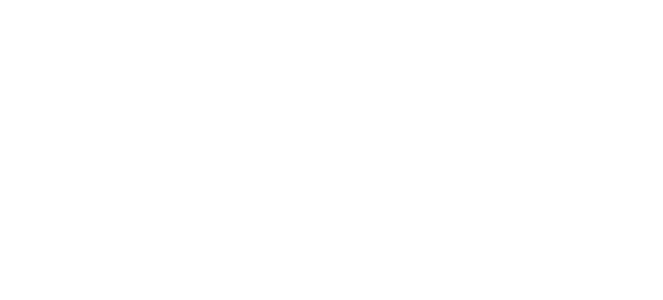
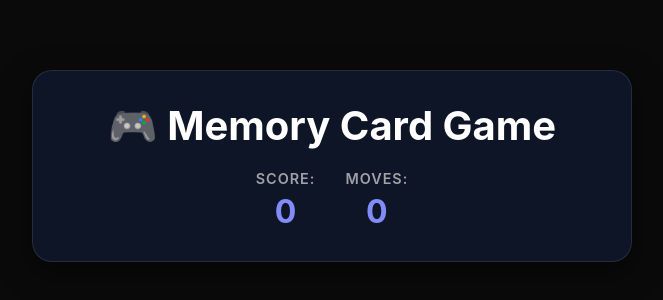
Before and after one commit to JeffreyIga4/Memory-Card, a React (Vite) app: page / in a window 1280 px wide. Shown: the part 234-534 px from the top of the page, without its empty margins (308-971 px from the left). Built offline with nearby package versions, Linux system fonts and the light colour scheme.

Commit message:
css added

```diff
--- a/src/App.jsx
+++ b/src/App.jsx
@@ -1,5 +1,12 @@
+
+import { GamerHeader } from "./components/GameHeader";
+
 function App() {
-  return <div className="app"></div>;
+  return  (
+  <div className="app">
+    <GamerHeader/>
+    </div>
+  );
 }
 
 export default App
--- /dev/null
+++ b/src/components/GameHeader.jsx
@@ -0,0 +1,20 @@
+
+
+export const GamerHeader = () => {
+
+    return (
+        <header className="game-header">
+            <h1>🎮 Memory Card Game</h1>
+            <div className="stats">
+                <div className="stat-item">
+                    <span className="stat-label">Score:</span>
+                    <span className="stat-value">0</span>
+                </div>
+                <div className="stat-item">
+                    <span className="stat-label">Moves:</span>
+                    <span className="stat-value">0</span>
+                </div>
+            </div>
+        </header>
+    )
+}
--- a/src/index.css
+++ b/src/index.css
@@ -0,0 +1,250 @@
+* {
+  margin: 0;
+  padding: 0;
+  box-sizing: border-box;
+}
+
+body {
+  font-family: -apple-system, BlinkMacSystemFont, "Segoe UI", Roboto, Oxygen,
+    Ubuntu, Cantarell, sans-serif;
+  background: #0a0a0a;
+  min-height: 100vh;
+  display: flex;
+  justify-content: center;
+  align-items: center;
+  padding: 20px;
+  color: #fff;
+}
+
+#root {
+  width: 100%;
+  max-width: 1200px;
+}
+
+.app {
+  display: flex;
+  flex-direction: column;
+  align-items: center;
+  gap: 30px;
+}
+
+.game-header {
+  display: flex;
+  flex-direction: column;
+  align-items: center;
+  gap: 20px;
+  background: rgba(15, 23, 42, 0.9);
+  padding: 30px;
+  border-radius: 20px;
+  box-shadow: 0 10px 30px rgba(0, 0, 0, 0.5);
+  width: 100%;
+  max-width: 600px;
+  border: 1px solid rgba(255, 255, 255, 0.1);
+}
+
+.game-header h1 {
+  font-size: 2.5rem;
+  color: #fff;
+  text-align: center;
+}
+
+.stats {
+  display: flex;
+  gap: 30px;
+  justify-content: center;
+  width: 100%;
+}
+
+.stat-item {
+  display: flex;
+  flex-direction: column;
+  align-items: center;
+  gap: 5px;
+}
+
+.stat-label {
+  font-size: 0.9rem;
+  color: #a1a1aa;
+  font-weight: 600;
+  text-transform: uppercase;
+  letter-spacing: 1px;
+}
+
+.stat-value {
+  font-size: 2rem;
+  font-weight: bold;
+  color: #818cf8;
+}
+
+.reset-btn {
+  background: linear-gradient(135deg, #667eea 0%, #764ba2 100%);
+  color: white;
+  border: none;
+  padding: 12px 30px;
+  font-size: 1.1rem;
+  font-weight: 600;
+  border-radius: 10px;
+  cursor: pointer;
+  transition: transform 0.2s, box-shadow 0.2s;
+  box-shadow: 0 4px 15px rgba(0, 0, 0, 0.2);
+}
+
+.reset-btn:hover {
+  transform: translateY(-2px);
+  box-shadow: 0 6px 20px rgba(0, 0, 0, 0.3);
+}
+
+.reset-btn:active {
+  transform: translateY(0);
+}
+
+.win-message {
+  background: rgba(15, 23, 42, 0.95);
+  padding: 30px 50px;
+  border-radius: 15px;
+  text-align: center;
+  box-shadow: 0 10px 30px rgba(0, 0, 0, 0.5);
+  border: 1px solid rgba(255, 255, 255, 0.1);
+  animation: slideDown 0.5s ease-out;
+}
+
+@keyframes slideDown {
+  from {
+    opacity: 0;
+    transform: translateY(-20px);
+  }
+  to {
+    opacity: 1;
+    transform: translateY(0);
+  }
+}
+
+.win-message h2 {
+  font-size: 2rem;
+  margin-bottom: 10px;
+}
+
+.win-message p {
+  font-size: 1.2rem;
+  color: #a1a1aa;
+}
+
+.cards-grid {
+  display: grid;
+  grid-template-columns: repeat(4, 1fr);
+  gap: 15px;
+  max-width: 600px;
+  width: 100%;
+}
+
+.card {
+  aspect-ratio: 1;
+  position: relative;
+  cursor: pointer;
+  transform-style: preserve-3d;
+  transition: transform 0.6s;
+}
+
+.card-front,
+.card-back {
+  position: absolute;
+  width: 100%;
+  height: 100%;
+  display: flex;
+  align-items: center;
+  justify-content: center;
+  border-radius: 15px;
+  box-shadow: 0 4px 15px rgba(0, 0, 0, 0.2);
+  backface-visibility: hidden;
+  transition: opacity 0.3s, transform 0.3s;
+}
+
+.card-front {
+  background: linear-gradient(to bottom, #0f172a, #0b0f1a);
+  color: white;
+  font-weight: bold;
+  font-size: 3rem;
+  z-index: 1;
+  border: 2px solid rgba(255, 255, 255, 0.1);
+}
+
+.card-back {
+  background: #1e1e1e;
+  font-size: 4rem;
+  z-index: 0;
+  border: 2px solid rgba(255, 255, 255, 0.1);
+}
+
+.card.flipped .card-front {
+  opacity: 0;
+  pointer-events: none;
+  transform: scale(0.9);
+}
+
+.card.flipped .card-back {
+  opacity: 1;
+}
+
+.card.matched {
+  pointer-events: none;
+}
+
+.card.matched .card-back {
+  background: rgba(126, 211, 33, 0.2);
+  box-shadow: 0 0 20px rgba(126, 211, 33, 0.4);
+  border: 2px solid rgba(126, 211, 33, 0.5);
+}
+
+.card:hover:not(.matched):not(.flipped) .card-front {
+  transform: scale(1.05);
+}
+
+.card:active:not(.matched) {
+  transform: scale(0.95);
+}
+
+@media (max-width: 768px) {
+  .game-header h1 {
+    font-size: 2rem;
+  }
+
+  .cards-grid {
+    gap: 10px;
+  }
+
+  .card-front,
+  .card-back {
+    font-size: 2.5rem;
+  }
+
+  .card-back {
+    font-size: 3rem;
+  }
+
+  .stats {
+    gap: 20px;
+  }
+
+  .stat-value {
+    font-size: 1.5rem;
+  }
+}
+
+@media (max-width: 480px) {
+  .game-header {
+    padding: 20px;
+  }
+
+  .game-header h1 {
+    font-size: 1.5rem;
+  }
+
+  .card-front,
+  .card-back {
+    font-size: 2rem;
+  }
+
+  .card-back {
+    font-size: 2.5rem;
+  }
+}
```
